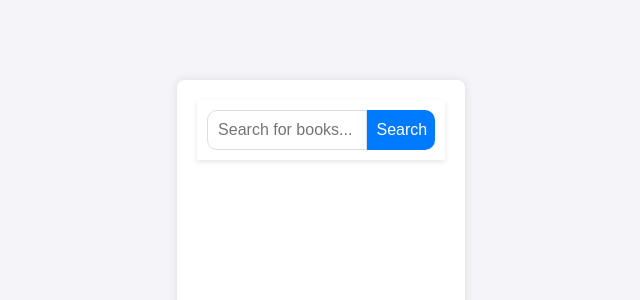
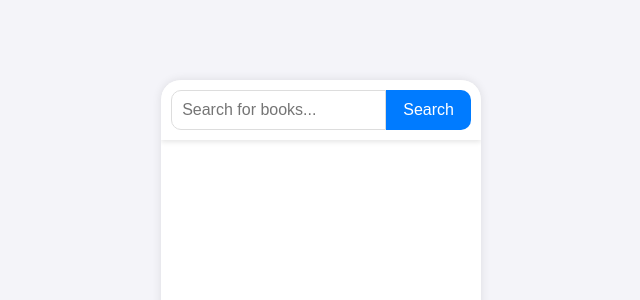
Before and after one commit to BhargavGembali/Book-Search, a React (Create React App) app: page / in a window 1280 px wide. Shown: the top 300 px of the page, without its empty margins (319-959 px from the left). Built offline with nearby package versions, Linux system fonts and the light colour scheme.

Commit message:
commit 2

```diff
--- a/src/styles.css
+++ b/src/styles.css
@@ -11,12 +11,10 @@ body {
   }
 
   .app-container {
-    width: 80%;
-    max-width: 800px;
-    margin: auto;
+    margin: 0px;
     background: #fff;
     box-shadow: 0 0 10px rgba(0, 0, 0, 0.1);
-    border-radius: 8px;
+    border-radius: 20px;
     display: flex;
     flex-direction: column;
     height: 80vh;
@@ -24,9 +22,10 @@ body {
   }
 
   .container {
-    padding: 20px;
+    padding: 0px;
     display: flex;
     flex-direction: column;
+    max-width: 900px;
     height: 100%;
   }
 
@@ -34,7 +33,6 @@ body {
     position: sticky;
     top: 0;
     background: #fff;
-    z-index: 1000;
     display: flex;
     justify-content: space-between;
     padding: 10px;
@@ -42,7 +40,7 @@ body {
   }
 
   .search-bar input {
-    width: 80%;
+    width: 70%;
     padding: 10px;
     font-size: 16px;
     border: 1px solid #ddd;
@@ -68,6 +66,7 @@ body {
     flex: 1;
     overflow-y: auto;
     margin-top: 20px;
+    height: auto;
   }
 
   .results {
```
Also changed, not shown: src/SearchResults.js (deleted, +0 -22 lines), src/searchBar.js (deleted, +0 -23 lines), src/SearchPage.js (line endings or trailing spaces).
